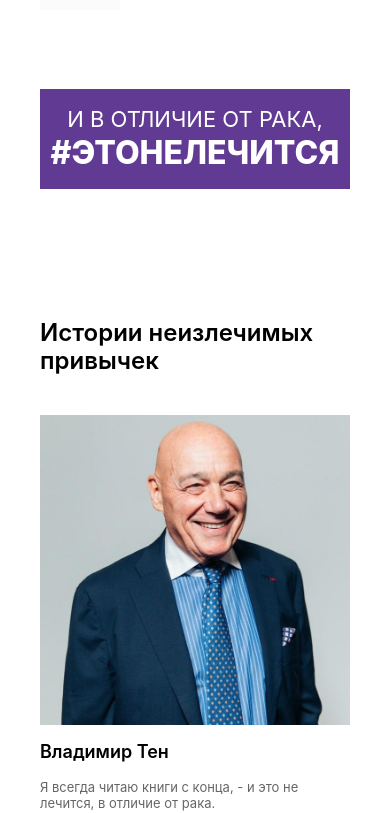
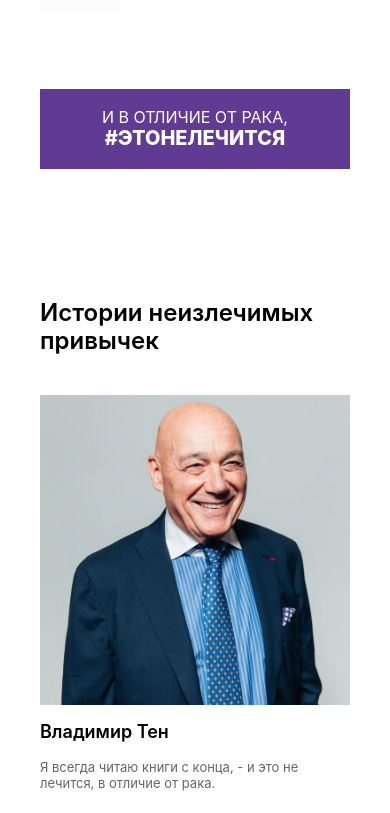
Before and after one commit to zajcevakaterina/raklechitsa, a Nuxt app: page / in a window 390 px wide. Shown: the part 1274-2087 px from the top of the page. Built offline with nearby package versions, Linux system fonts and the light colour scheme.

Commit message:
feat: tag-leads in intro and insta

```diff
--- a/components/Intro.vue
+++ b/components/Intro.vue
@@ -16,7 +16,9 @@
       </div>
       <youtube-video :url="introVideo[i].url" />
     </div>
-    <tag-lead class="intro__cover">и в отличие от рака, </tag-lead>
+    <tag-lead :theme="'thin'" class="intro__cover"
+      >и в отличие от рака,
+    </tag-lead>
   </div>
 </template>
 
@@ -161,7 +163,6 @@ export default {
   }
 }
 
-/* @media (max-width: 768px) {
-
-  } */
+@media (max-width: 768px) {
+}
 </style>
--- a/components/TagLead.vue
+++ b/components/TagLead.vue
@@ -1,6 +1,6 @@
 <template>
   <div class="tag-lead">
-    <p class="tag-lead__text">
+    <p :class="['tag-lead__text', `tag-lead__text_theme_${theme}`]">
       <slot></slot>
       <span class="tag-lead__tag">#этонелечится</span>
     </p>
@@ -8,26 +8,32 @@
 </template>
 
 <script>
-export default {};
+export default {
+  props: ['theme'],
+};
 </script>
 
 <style scoped>
 .tag-lead {
   width: 100%;
-  height: 86px;
+  min-height: 86px;
   background: #613a93;
   margin: 0 auto;
   display: flex;
   justify-content: center;
   align-items: center;
+  box-sizing: border-box;
+  padding: 20px 5px;
 }
 
 .tag-lead__text {
   text-transform: uppercase;
   font-size: 30px;
-  line-height: 1.53;
+  line-height: 1.33;
   margin: 0;
   color: #fff;
+  max-width: 750px;
+  text-align: center;
 }
 
 .tag-lead__tag {
@@ -38,7 +44,7 @@ export default {};
 @media (max-width: 1280px) {
   .tag-lead__text {
     font-size: 28px;
-    line-height: 1.64;
+    line-height: 1.4;
   }
   .tag-lead__tag {
     font-size: 36px;
@@ -47,20 +53,25 @@ export default {};
 
 @media (max-width: 1024px) {
   .tag-lead {
-    height: 80px;
+    min-height: 80px;
   }
 }
 
 @media (max-width: 768px) {
   .tag-lead {
-    height: 100px;
+    min-height: 100px;
+    padding: 12px 0;
   }
   .tag-lead__text {
     font-size: 22px;
     line-height: 1.24;
-    max-width: 500px;
     text-align: center;
   }
+
+  .tag-lead__text_theme_thin {
+    max-width: 450px;
+  }
+
   .tag-lead__tag {
     font-size: 32px;
   }
@@ -68,16 +79,18 @@ export default {};
 
 @media (max-width: 475px) {
   .tag-lead {
-    height: 100px;
+    min-height: 80px;
+    padding: 15px 0;
   }
   .tag-lead__text {
-    font-size: 22px;
-    line-height: 1.24;
-    max-width: 500px;
+    font-size: 16px;
+    line-height: 1.12;
     text-align: center;
+    max-width: 220px;
   }
+
   .tag-lead__tag {
-    font-size: 32px;
+    font-size: 20px;
   }
 }
 </style>
--- a/pages/index.vue
+++ b/pages/index.vue
@@ -5,6 +5,10 @@
     <stories class="root__section" />
 
     <section class="insta root__section">
+      <tag-lead class="insta__cover"
+        >рассказывайте ваши истории в&nbsp;инстаграм</tag-lead
+      >
+      <div class="insta__container">
         <div class="insta__desc">
           <a
             class="insta__title-link"
@@ -16,8 +20,9 @@
           <section-text class="insta__text"
             >Два раза в неделю мы просматриваем все посты по хештегу
             #этонелечится. Все истории, где нет нецензурных выражений и
-          запрещенного контента попадают сюда. Следите за правильным написанием
-          хештега, чтобы мы не пропустили вашу историю.</section-text
+            запрещенного контента попадают сюда. Следите за правильным
+            написанием хештега, чтобы мы не пропустили вашу
+            историю.</section-text
           >
         </div>
 
@@ -30,6 +35,7 @@
             />
           </li>
         </ul>
+      </div>
     </section>
     <call-to-action />
     <statistics class="root__section" />
@@ -47,6 +53,7 @@ import InstaPhoto from '@/components/InstaPhoto';
 import CallToAction from '@/components/CallToAction';
 import Statistics from '@/components/Statistics';
 import About from '@/components/About';
+import TagLead from '@/components/TagLead';
 
 export default {
   components: {
@@ -59,6 +66,7 @@ export default {
     'call-to-action': CallToAction,
     statistics: Statistics,
     about: About,
+    'tag-lead': TagLead,
   },
 
   data() {
@@ -128,7 +136,16 @@ export default {
 
 <style scoped>
 /* TODO: может, эти стили вынести в папку blocks и импортировать css? */
+
 .insta {
+  margin: auto;
+}
+
+.insta__cover {
+  margin-bottom: 100px;
+}
+
+.insta__container {
   display: grid;
   grid-template-columns: fit-content(340px) 1fr;
   justify-content: space-between;
@@ -192,7 +209,7 @@ export default {
 }
 
 @media screen and (max-width: 768px) {
-  .insta {
+  .insta__container {
     grid-template-columns: 1fr;
     grid-template-rows: fit-content(140px) 1fr;
   }
@@ -209,6 +226,10 @@ export default {
   .insta__cards {
     grid-template-columns: repeat(4, 1fr);
     margin: 60px 0 80px;
+  }
+
+  .tag-lead {
+    margin-bottom: 80px;
   }
 }
 
@@ -228,5 +249,9 @@ export default {
     column-gap: 10px;
     row-gap: 10px;
   }
+
+  .insta__tag-lead {
+    margin-bottom: 50px;
+  }
 }
 </style>
```
Lines whose indentation alone changed are shown as unchanged.
